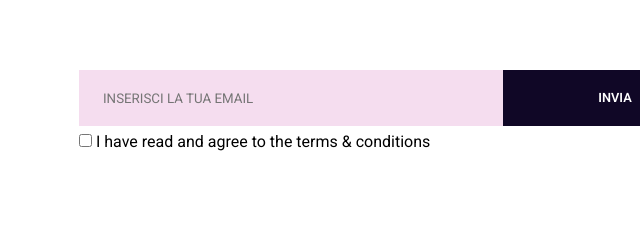
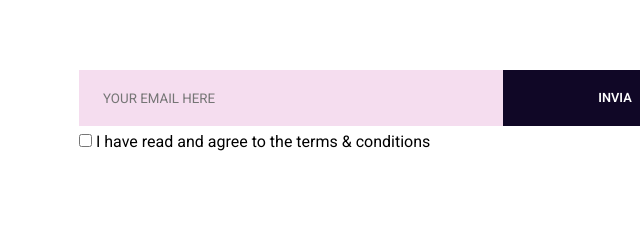
Before and after one commit to Salv997/dj-site-test, a plain HTML site: page index.html in a window 1280 px wide. Shown: the part 5368-5608 px from the top of the page, 497-1137 px from the left. Drawn offline with Linux system fonts and the light colour scheme.

Commit message:
Update index.html

```diff
--- a/index.html
+++ b/index.html
@@ -260,7 +260,7 @@
             </div>
             <div class="right">
                 <div class="email-input">
-                    <input class="textarea" type="email" id="email" name="email" placeholder="Inserisci la tua email" required>
+                    <input class="textarea" type="email" id="email" name="email" placeholder="YOUR EMAIL HERE" required>
                     <input class="btn dark-btn" type="submit" value="Invia">
                 </div>
                 <label for="terms">
```
